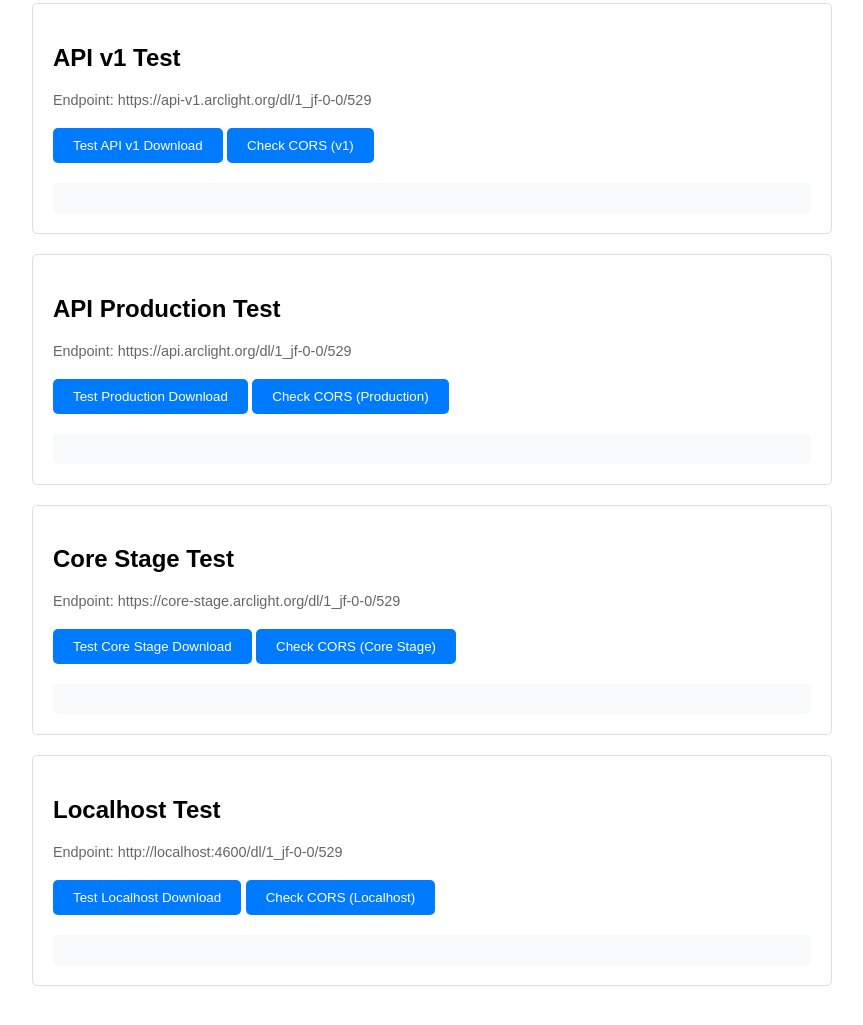
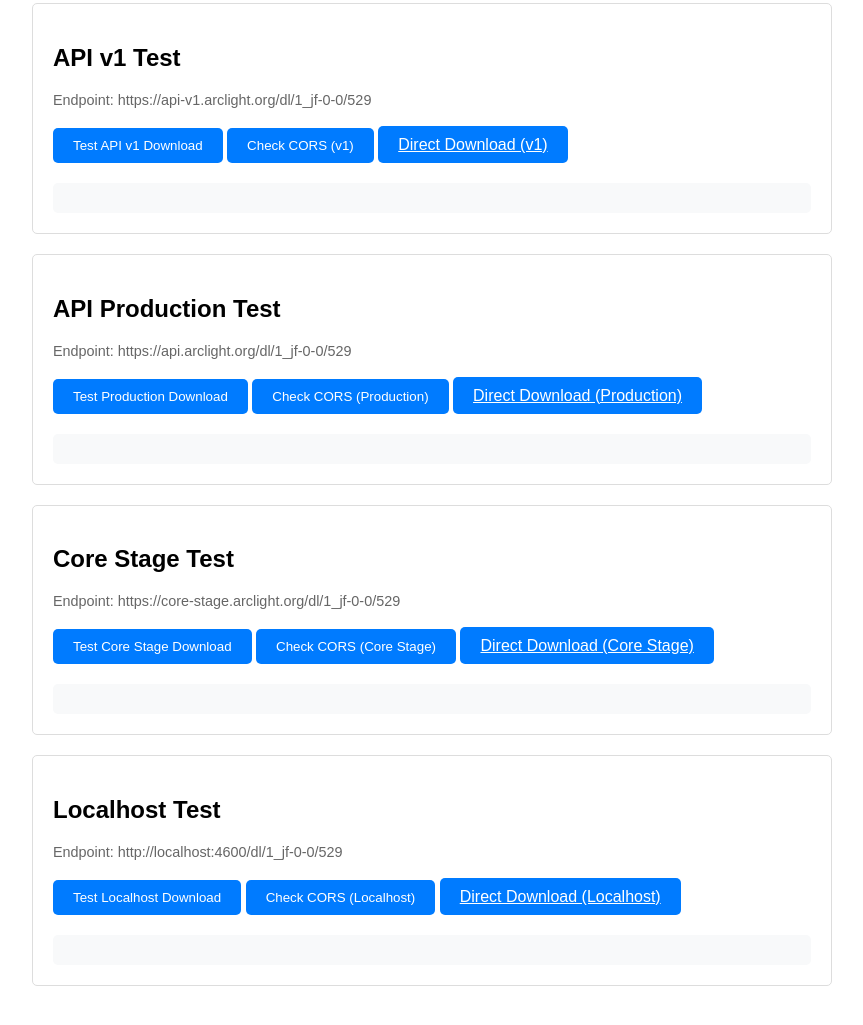
Before and after one commit to tanflem/embedTest, a website: page download-test.html in a window 1280 px wide. Shown: the part 97-1122 px from the top of the page, without its empty margins (208-1071 px from the left). Drawn offline with Linux system fonts and the light colour scheme.

Commit message:
fix: add direct download button

```diff
--- a/download-test.html
+++ b/download-test.html
@@ -70,6 +70,8 @@
         <div class="endpoint-info">Endpoint: https://api-v1.arclight.org/dl/1_jf-0-0/529</div>
         <button class="button" onclick="testDownload('v1')">Test API v1 Download</button>
         <button class="button" onclick="checkCORS('v1')">Check CORS (v1)</button>
+        <a href="https://api-v1.arclight.org/dl/1_jf-0-0/529" class="button" target="_blank" download>Direct Download
+            (v1)</a>
         <div id="v1-log" class="log-container"></div>
     </div>
 
@@ -78,6 +80,8 @@
         <div class="endpoint-info">Endpoint: https://api.arclight.org/dl/1_jf-0-0/529</div>
         <button class="button" onclick="testDownload('prod')">Test Production Download</button>
         <button class="button" onclick="checkCORS('prod')">Check CORS (Production)</button>
+        <a href="https://api.arclight.org/dl/1_jf-0-0/529" class="button" target="_blank" download>Direct Download
+            (Production)</a>
         <div id="prod-log" class="log-container"></div>
     </div>
 
@@ -86,6 +90,8 @@
         <div class="endpoint-info">Endpoint: https://core-stage.arclight.org/dl/1_jf-0-0/529</div>
         <button class="button" onclick="testDownload('core-stage')">Test Core Stage Download</button>
         <button class="button" onclick="checkCORS('core-stage')">Check CORS (Core Stage)</button>
+        <a href="https://core-stage.arclight.org/dl/1_jf-0-0/529" class="button" target="_blank" download>Direct
+            Download (Core Stage)</a>
         <div id="core-stage-log" class="log-container"></div>
     </div>
 
@@ -94,6 +100,8 @@
         <div class="endpoint-info">Endpoint: http://localhost:4600/dl/1_jf-0-0/529</div>
         <button class="button" onclick="testDownload('localhost')">Test Localhost Download</button>
         <button class="button" onclick="checkCORS('localhost')">Check CORS (Localhost)</button>
+        <a href="http://localhost:4600/dl/1_jf-0-0/529" class="button" target="_blank" download>Direct Download
+            (Localhost)</a>
         <div id="localhost-log" class="log-container"></div>
     </div>
 
```
